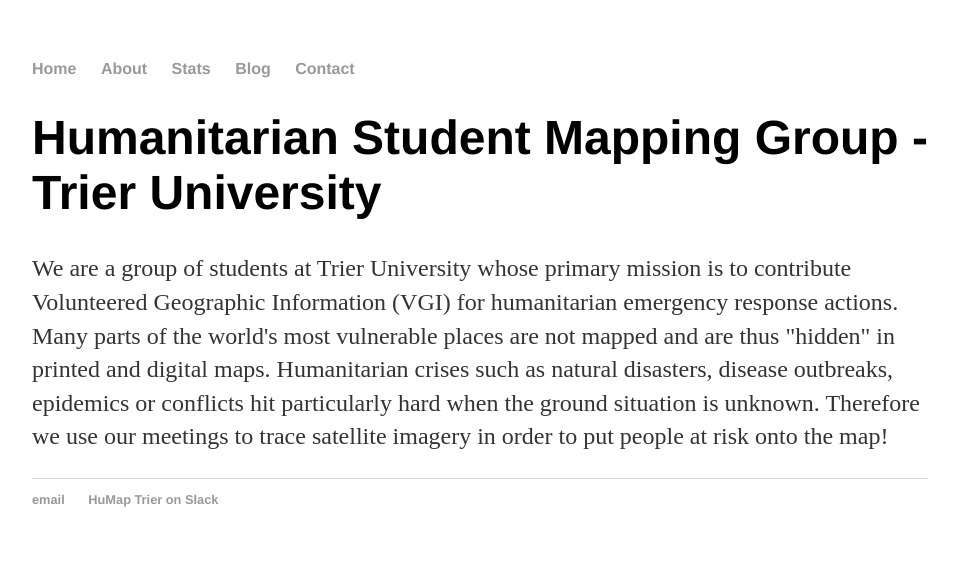
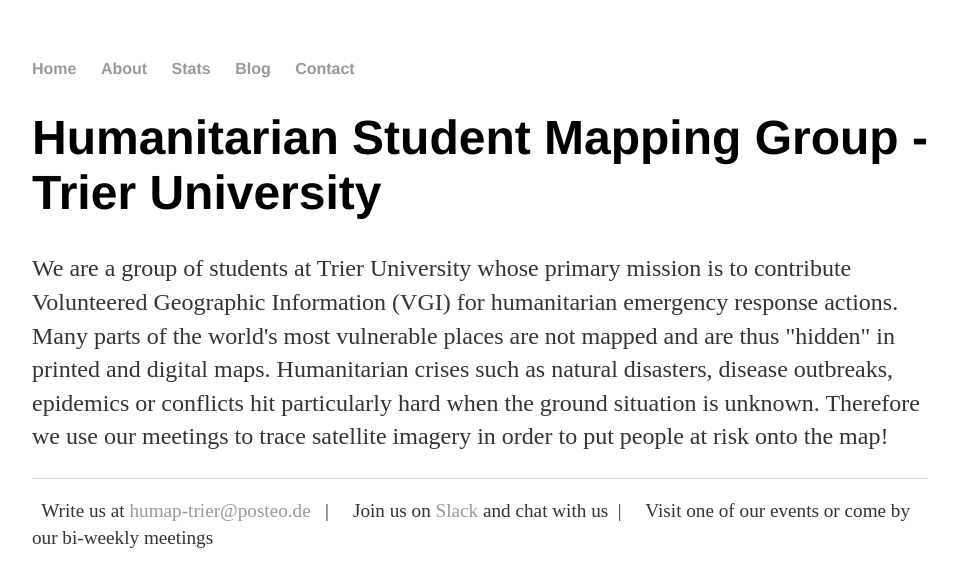
Before and after one commit to humap-trier/humap-trier.github.io, a Jekyll site: the page built from index.html, in a window 1280 px wide. Shown: the top 587 px of the page, without its empty margins (160-1118 px from the left). Built offline with Jekyll 4.4.1, drawn with Linux system fonts in a browser that asks for light colours.

Commit message:
Update default.html
test to change footer

```diff
--- a/_layouts/default.html
+++ b/_layouts/default.html
@@ -21,10 +21,12 @@
 
 			</div><!-- /.container -->
 			<footer>
-	    		<ul>
+				<p style="margin-top:1em;"><i class="fa fa-envelope"></i> &nbsp; Write us at <a href="mailto:humap-trier@posteo.de">humap-trier@posteo.de</a> &nbsp; |  &nbsp; <i class='fab fa-slack'></i> &nbsp; Join us on <a href="https://humaptrier.slack.com/">Slack</a> and chat with us &nbsp;|  &nbsp; <i class="fas fa-heart"></i> &nbsp; Visit one of our events or come by our bi-weekly meetings</p>
+
+	    		<!---<ul>
 	        		<li><a href="mailto:humap-trier@posteo.de">email</a></li>
 	        		<li><a href="https://humaptrier.slack.com">HuMap Trier on Slack</a></li>
-			</ul>
+			</ul>-->
 			</footer>
 		</body>
 	</html>
```
